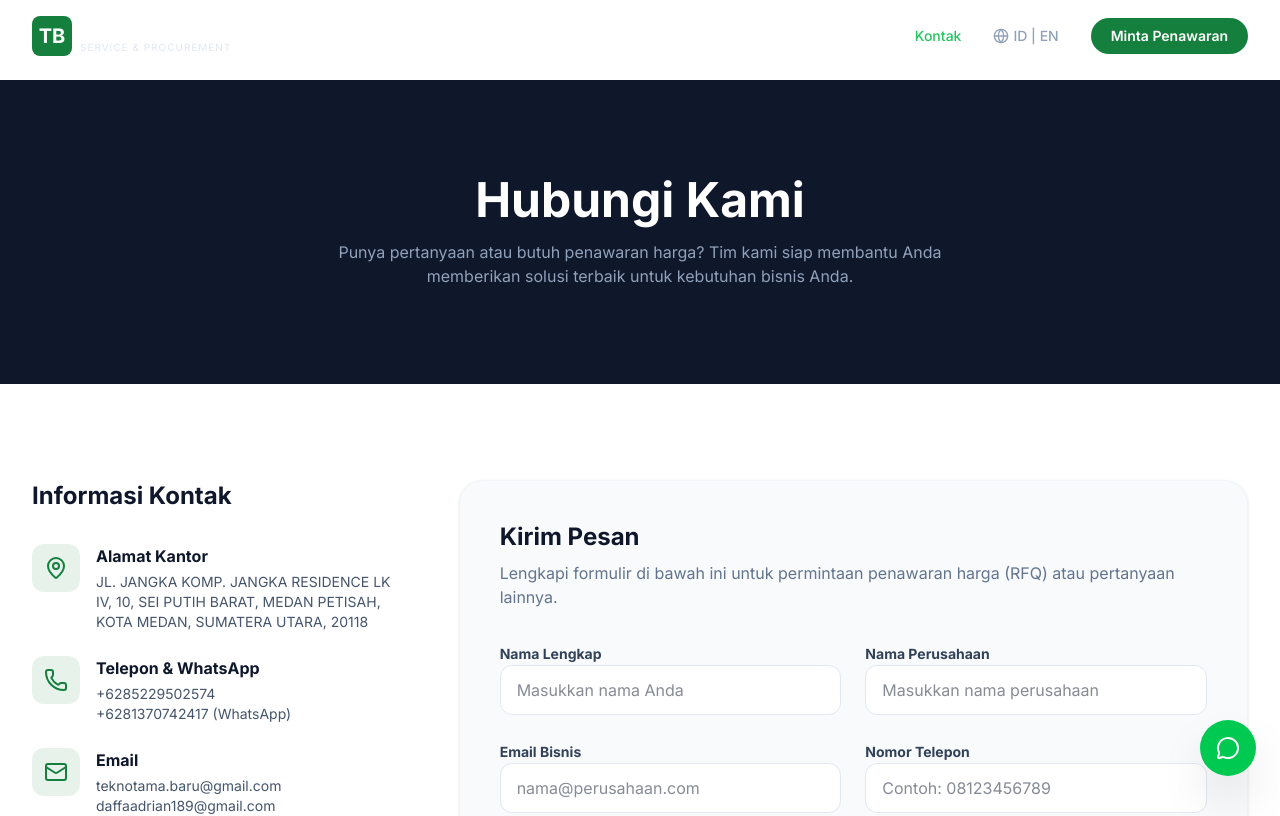
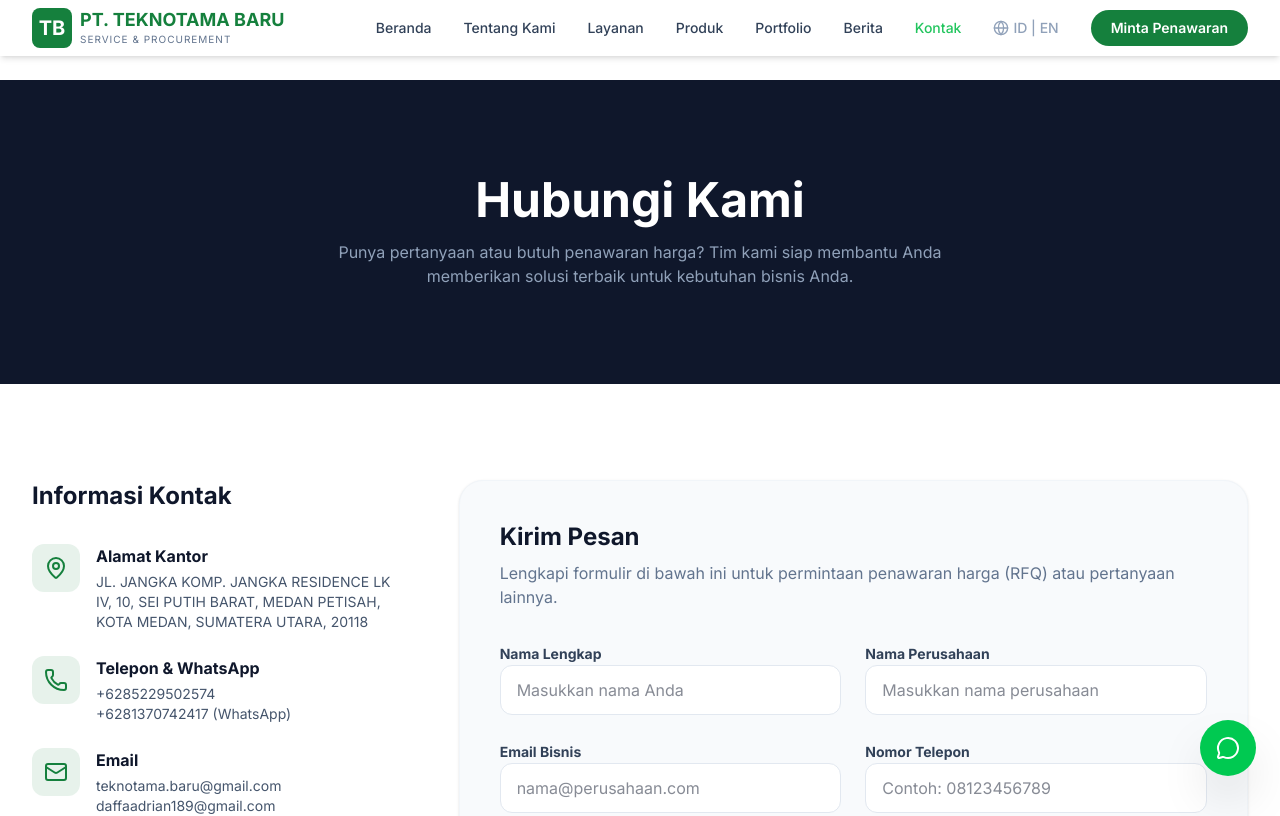
Before and after one commit to daparian/PT.TB, a React (Vite) app: page /contact in a window 1280 px wide. Shown: the top 816 px of the page. Built offline with nearby package versions, Linux system fonts and the light colour scheme.

Commit message:
feat(navbar): Make navbar transparent on homepage scroll

```diff
--- a/src/components/Navbar.tsx
+++ b/src/components/Navbar.tsx
@@ -8,6 +8,8 @@ export const Navbar: React.FC = () => {
   const [isOpen, setIsOpen] = useState(false);
   const [isScrolled, setIsScrolled] = useState(false);
   const location = useLocation();
+  const isHomePage = location.pathname === '/';
+  const isTransparent = isHomePage && !isScrolled;
 
   useEffect(() => {
     const handleScroll = () => {
@@ -21,7 +23,7 @@ export const Navbar: React.FC = () => {
     <nav
       className={cn(
         'fixed top-0 left-0 right-0 z-50 transition-all duration-300',
-        isScrolled ? 'bg-white shadow-md py-2' : 'bg-transparent py-4'
+        !isTransparent ? 'bg-white shadow-md py-2' : 'bg-transparent py-4'
       )}
     >
       <div className="container-custom flex justify-between items-center">
@@ -30,10 +32,10 @@ export const Navbar: React.FC = () => {
             <span className="text-white font-bold text-xl">TB</span>
           </div>
           <div className="flex flex-col">
-            <span className={cn('font-bold text-lg leading-tight', isScrolled ? 'text-primary' : 'text-white')}>
+            <span className={cn('font-bold text-lg leading-tight', !isTransparent ? 'text-primary' : 'text-white')}>
               PT. TEKNOTAMA BARU
             </span>
-            <span className={cn('text-[10px] tracking-widest uppercase', isScrolled ? 'text-slate-500' : 'text-slate-200')}>
+            <span className={cn('text-[10px] tracking-widest uppercase', !isTransparent ? 'text-slate-500' : 'text-slate-200')}>
               Service & Procurement
             </span>
           </div>
@@ -49,7 +51,7 @@ export const Navbar: React.FC = () => {
                 'text-sm font-medium transition-colors hover:text-accent',
                 location.pathname === item.path
                   ? 'text-accent'
-                  : isScrolled
+                  : !isTransparent
                   ? 'text-slate-700'
                   : 'text-white'
               )}
@@ -73,7 +75,7 @@ export const Navbar: React.FC = () => {
         <div className="md:hidden flex items-center space-x-4">
           <button
             onClick={() => setIsOpen(!isOpen)}
-            className={cn(isScrolled ? 'text-slate-900' : 'text-white')}
+            className={cn(!isTransparent ? 'text-slate-900' : 'text-white')}
           >
             {isOpen ? <X /> : <Menu />}
           </button>
```
